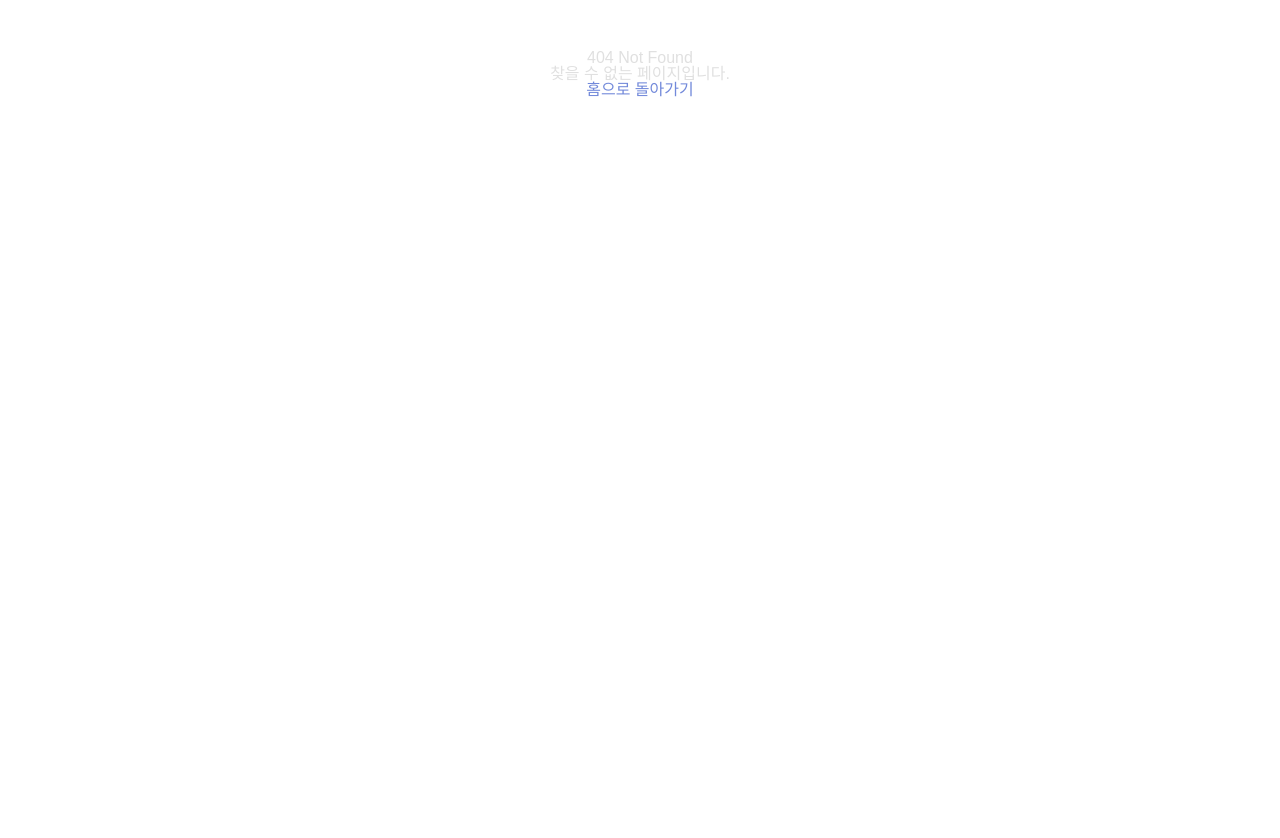
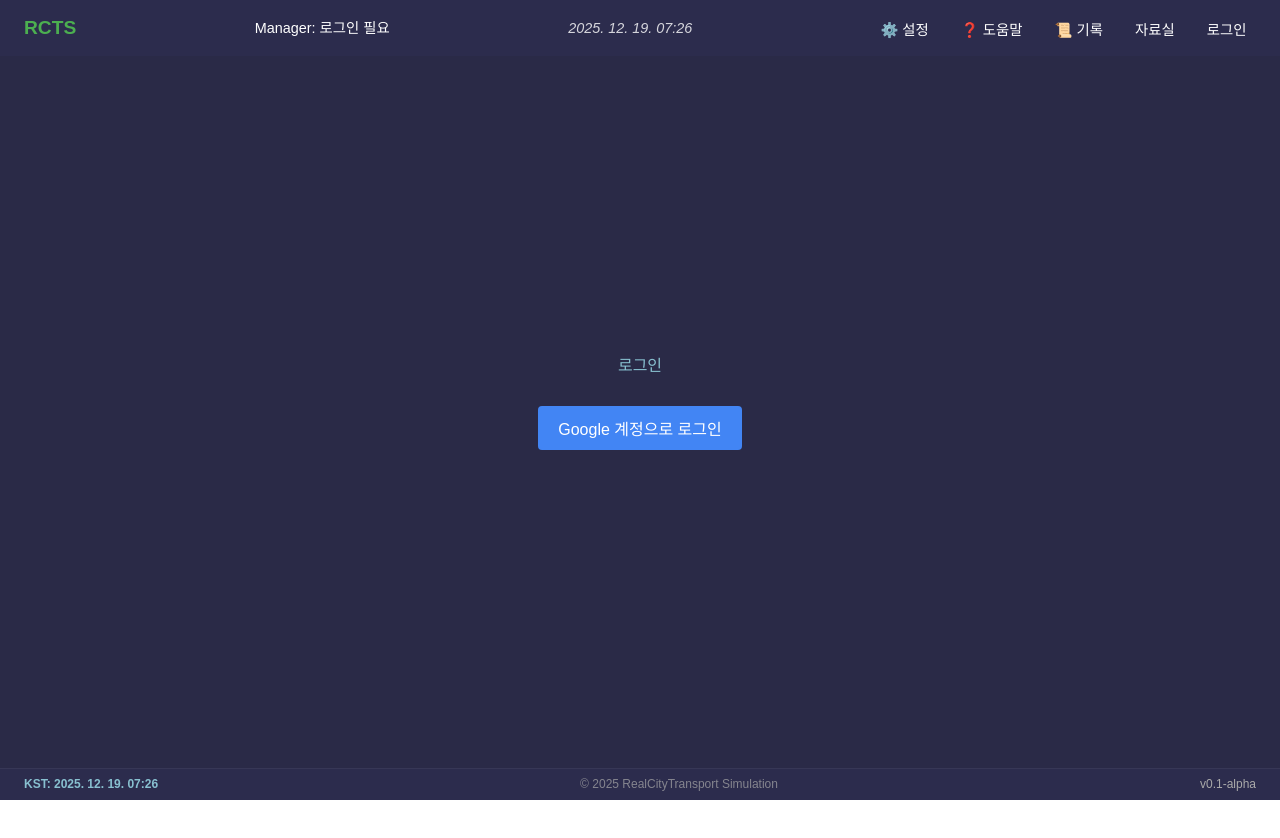
Before and after one commit to RealCityTransport/RCTS, a Vue app: page /login in a window 1280 px wide. Before the commit this address had no page. Shown: the top 838 px of the page. After the commit the page ends 800 px from the top, so only its background shows below. Built offline with nearby package versions, Linux system fonts and the light colour scheme; no server answers; a web font is replaced by a local one.

Commit message:
feat: Implement direct Google login popup from header, bypassing login page

```diff
--- a/package.json
+++ b/package.json
@@ -14,6 +14,7 @@
     "format": "prettier --write --experimental-cli src/"
   },
   "dependencies": {
+    "firebase": "^12.7.0",
     "vue": "^3.5.25",
     "vue-router": "^4.6.3"
   },
--- a/src/components/TheHeader.vue
+++ b/src/components/TheHeader.vue
@@ -3,28 +3,51 @@
   <header class="app-header">
     <!-- RCTS 로고, 유저 정보, 게임 시간, 메뉴 아이콘 등 -->
     <div class="logo">RCTS</div>
-    <div class="user-info">Manager: [UserName]</div>
+    <div class="user-info">
+        <template v-if="user">
+          Manager: {{ user.displayName || user.email }}
+        </template>
+        <template v-else>
+          Manager: 로그인 필요
+        </template>
+      </div>
     <div class="game-time">{{ kstString }}</div>
     <nav class="header-nav">
       <button class="nav-button">⚙️ 설정</button>
       <button class="nav-button">❓ 도움말</button>
       <button class="nav-button">📜 기록</button>
       <button class="nav-button" @click="goToDataArchive">자료실</button>
+      <button class="nav-button" @click="handleAuthClick">
+          {{ user ? '로그아웃' : '로그인' }}
+      </button>
     </nav>
   </header>
 </template>
 
 <script setup>
+import { useRouter } from 'vue-router';
 import { useKstTime } from '@/composables/useKstTime';
-import { useRouter } from 'vue-router';
+import { useAuth } from '@/composables/useAuth';
 
 // KST 시간 표시 모듈
 const { kstString } = useKstTime();
 
+// 사용자 인증 정보 모귤
+const { user, signOutUser, signInWithGoogle } = useAuth();
+
 const router = useRouter();
+
 const goToDataArchive = () => {
   router.push({ name: 'DataArchive' });
 };
+
+const handleAuthClick = async () => {
+    if (user.value) { // 로그인 상태이면 로그아웃 처리
+        await signOutUser(); // useAuth의 로그아웃 함수 호출
+    } else { // 로그인 상태가 아니면 로그인 페이지로 이동
+        await signInWithGoogle();
+    }
+  };
 </script>
 
 <style lang="scss" scoped>
--- /dev/null
+++ b/src/composables/useAuth.js
@@ -0,0 +1,61 @@
+// src/composables/useAuth.js
+import { ref } from 'vue';
+import { GoogleAuthProvider, signInWithPopup, signOut } from 'firebase/auth';
+import { auth } from '@/plugins/firebase/config'; // Firebase auth 인스턴스 임포트
+import { useRouter } from 'vue-router'; // 리다이렉션을 위해 useRouter 임포트
+
+// 전역 반응형 상태 (useAuth를 여러 번 호출해도 동일한 인스턴스를 공유)
+const user = ref(null);
+const authError = ref(null);
+let isAuthListenerInitialized = false; // 리스너가 한 번만 초기화되도록 플래그
+
+// Firebase 인증 상태 리스너 초기화 (앱 실행 시 한 번만 실행)
+if (!isAuthListenerInitialized) {
+  auth.onAuthStateChanged((currentUser) => {
+    user.value = currentUser;
+    if (currentUser) {
+      console.log('글로벌 인증 상태 업데이트: 로그인 됨', currentUser.displayName || currentUser.email);
+    } else {
+      console.log('글로벌 인증 상태 업데이트: 로그아웃 됨');
+    }
+  });
+  isAuthListenerInitialized = true;
+}
+
+export function useAuth() {
+  const router = useRouter();
+
+  const signInWithGoogle = async () => {
+    const provider = new GoogleAuthProvider();
+    try {
+      const result = await signInWithPopup(auth, provider);
+      // user.value는 onAuthStateChanged 리스너에 의해 자동으로 업데이트 됨
+      authError.value = null;
+      console.log('useAuth: 로그인 성공!', result.user.displayName);
+      router.push({ name: 'Overview' }); // 로그인 성공 시 메인 화면으로 이동
+    } catch (err) {
+      authError.value = err;
+      console.error('useAuth: 로그인 실패:', err);
+    }
+  };
+
+  const signOutUser = async () => {
+    try {
+      await signOut(auth);
+      // user.value는 onAuthStateChanged 리스너에 의해 자동으로 업데이트 됨
+      authError.value = null;
+      console.log('useAuth: 로그아웃 성공!');
+      router.push({ name: 'Overview' }); // 로그아웃 성공 시 메인 화면으로 이동
+    } catch (err) {
+      authError.value = err;
+      console.error('useAuth: 로그아웃 실패:', err);
+    }
+  };
+
+  return {
+    user,
+    authError,
+    signInWithGoogle,
+    signOutUser,
+  };
+}
--- /dev/null
+++ b/src/plugins/firebase/config.js
@@ -0,0 +1,23 @@
+// src/plugins/firebase/config.js
+import { initializeApp } from 'firebase/app';
+import { getAuth } from 'firebase/auth';
+
+// Firebase 구성 객체 (환경 변수 사용 권장)
+const firebaseConfig = {
+  apiKey: "AIzaSyDMvSyTEhJGh7a0coyDWCDiAsWCgxE9QsU",
+  authDomain: "realcitytransport.firebaseapp.com",
+  databaseURL: "https://realcitytransport-default-rtdb.firebaseio.com",
+  projectId: "realcitytransport",
+  storageBucket: "realcitytransport.firebasestorage.app",
+  messagingSenderId: "510805652928",
+  appId: "1:510805652928:web:0559bdd8da50af10b7c425",
+  measurementId: "G-JE98MMZMCW"
+};
+
+// Firebase 앱 초기화
+const app = initializeApp(firebaseConfig);
+
+// 인증 서비스 가져오기
+const auth = getAuth(app);
+
+export { auth };
--- a/src/router/index.js
+++ b/src/router/index.js
@@ -4,6 +4,7 @@ import TheLayout from '@/views/TheLayout.vue'
 import OverviewPage from '@/views/game/overview/OverviewPage.vue' // 초기 대시보드 페이지
 import NotFoundView from '@/views/NotFoundView.vue' // 404 페이지
 import DataArchivePage from '@/views/DataArchivePage.vue'; // 자료실 페이지
+import LoginPage from '@/views/LoginPage.vue'; // 로그인 페이지
 
 const router = createRouter({
   history: createWebHistory(import.meta.env.BASE_URL),
@@ -21,6 +22,11 @@ const router = createRouter({
           path: 'data-archive', // ⭐⭐⭐ 자료실 경로 추가 ⭐⭐⭐
           name: 'DataArchive',
           component: DataArchivePage,
+        },
+        {
+          path: 'login', // ⭐⭐ 로그인 페이지 경로 추가! ⭐⭐
+          name: 'Login',
+          component: LoginPage,
         },
         // 이후 추가될 게임의 다른 페이지들은 여기에 children으로 추가됩니다.
         // {
--- /dev/null
+++ b/src/views/LoginPage.vue
@@ -0,0 +1,85 @@
+<!-- src/views/LoginPage.vue -->
+<template>
+  <div class="login-page">
+    <h2>로그인</h2>
+    <button @click="signInWithGoogle" class="google-login-btn">
+      Google 계정으로 로그인
+    </button>
+    <p v-if="user">로그인된 사용자: {{ user.displayName || user.email }}</p>
+    <p v-if="error" class="error-msg">오류: {{ error.message }}</p>
+    <button v-if="user" @click="signOutUser" class="google-logout-btn">
+      로그아웃
+    </button>
+  </div>
+</template>
+
+<script setup>
+import { useAuth } from '@/composables/useAuth'; // ⭐⭐⭐ useAuth 임포트 ⭐⭐⭐
+import { useRouter } from 'vue-router'; // 리다이렉션을 위해 useRouter 임포트 (아직은 컴포저블에서 처리)
+
+const { user, authError, signInWithGoogle } = useAuth(); // ⭐⭐⭐ useAuth 사용 ⭐⭐⭐
+const router = useRouter();
+
+// ⭐⭐ onAuthStateChanged 로직은 useAuth 컴포저블로 이동.
+// 여기서는 user의 변화를 감지하여 바로 Overview로 리다이렉트하는 역할만 수행.
+if (user.value) {
+  router.push({ name: 'Overview' });
+}
+
+// 혹시 로그인 페이지에 직접 접근했을 때 이미 로그인 상태라면 바로 리다이렉트 (추가 방어 로직)
+// watch(user, (newUser) => {
+//   if (newUser) {
+//     router.push({ name: 'Overview' });
+//   }
+// });
+
+</script>
+
+<style lang="scss" scoped>
+.login-page {
+  display: flex;
+  flex-direction: column;
+  align-items: center;
+  justify-content: center;
+  min-height: 100%;
+  padding: 2rem;
+  background-color: #2a2a47;
+  color: #e0e0e0;
+  box-sizing: border-box;
+
+  h2 {
+    color: #88c0d0;
+    margin-bottom: 2rem;
+  }
+
+  .google-login-btn, .google-logout-btn {
+    background-color: #4285f4; /* Google Blue */
+    color: white;
+    border: none;
+    border-radius: 4px;
+    padding: 10px 20px;
+    font-size: 1rem;
+    cursor: pointer;
+    transition: background-color 0.3s ease;
+    margin-bottom: 1rem;
+
+    &:hover {
+      background-color: #357ae8;
+    }
+  }
+  .google-logout-btn {
+      background-color: #dc3545; /* Red for logout */
+      &:hover {
+          background-color: #c82333;
+      }
+  }
+
+  p {
+    margin-top: 1rem;
+  }
+
+  .error-msg {
+    color: #ff6b6b;
+  }
+}
+</style>
```
Also changed, not shown: 1 other file (tests, documents, lock files or other folders).
